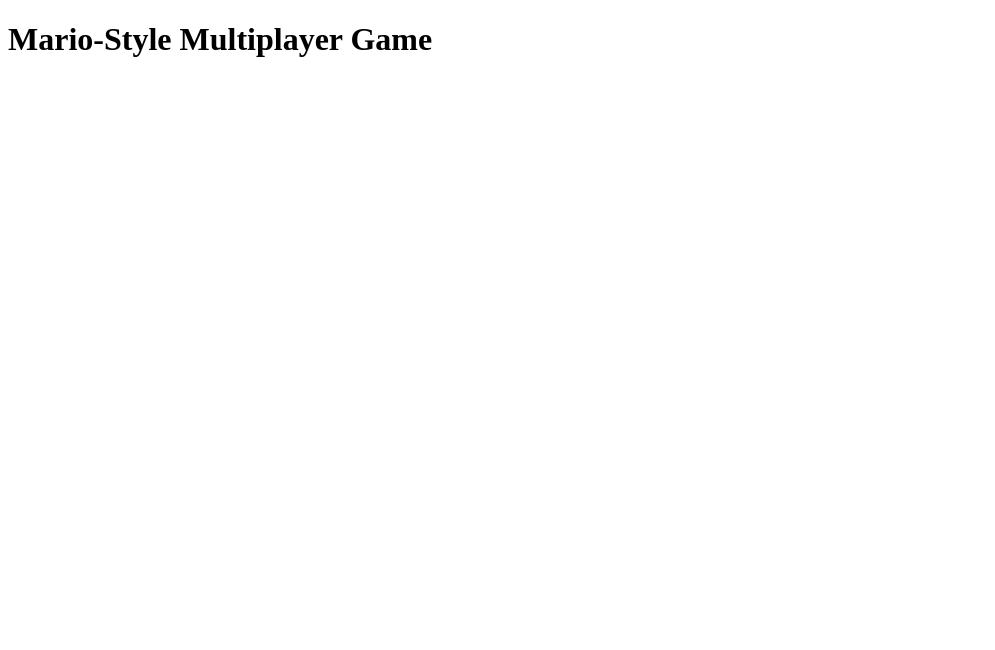
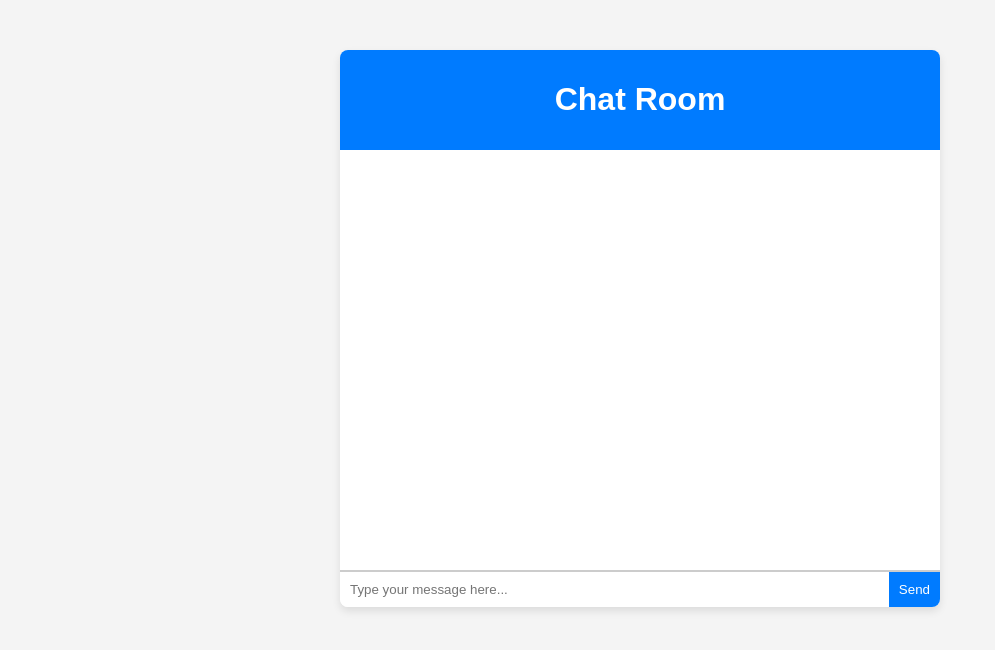
Before and after one commit to goodrows/test, a plain HTML site: page index.html in a window 1280 px wide. Shown: the whole page, without its empty margins (0-995 px from the left). Drawn offline with Linux system fonts and the light colour scheme.

Commit message:
Update index.html

```diff
--- a/index.html
+++ b/index.html
@@ -1,14 +1,98 @@
 <!DOCTYPE html>
 <html lang="en">
 <head>
-  <meta charset="UTF-8">
-  <meta name="viewport" content="width=device-width, initial-scale=1.0">
-  <title>2D Multiplayer Game</title>
-  <link rel="stylesheet" href="style.css">
+    <meta charset="UTF-8">
+    <meta name="viewport" content="width=device-width, initial-scale=1.0">
+    <title>Chat Website</title>
+    <style>
+        body {
+            font-family: Arial, sans-serif;
+            margin: 0;
+            padding: 0;
+            background-color: #f4f4f4;
+        }
+        .chat-container {
+            width: 100%;
+            max-width: 600px;
+            margin: 50px auto;
+            background: #fff;
+            border-radius: 8px;
+            box-shadow: 0 4px 8px rgba(0, 0, 0, 0.1);
+            overflow: hidden;
+        }
+        .chat-header {
+            background: #007bff;
+            color: #fff;
+            padding: 10px;
+            text-align: center;
+        }
+        .chat-messages {
+            height: 400px;
+            overflow-y: auto;
+            padding: 10px;
+            border-bottom: 1px solid #ccc;
+        }
+        .chat-messages p {
+            margin: 10px 0;
+            padding: 10px;
+            background: #f1f1f1;
+            border-radius: 5px;
+            width: fit-content;
+            max-width: 80%;
+        }
+        .chat-messages p.sent {
+            background: #007bff;
+            color: #fff;
+            margin-left: auto;
+        }
+        .chat-input {
+            display: flex;
+            border-top: 1px solid #ccc;
+        }
+        .chat-input input {
+            flex: 1;
+            padding: 10px;
+            border: none;
+            outline: none;
+        }
+        .chat-input button {
+            padding: 10px;
+            background: #007bff;
+            color: #fff;
+            border: none;
+            cursor: pointer;
+        }
+    </style>
 </head>
 <body>
-  <h1>Mario-Style Multiplayer Game</h1>
-  <canvas id="gameCanvas"></canvas>
-  <script src="game.js"></script>
+    <div class="chat-container">
+        <div class="chat-header">
+            <h1>Chat Room</h1>
+        </div>
+        <div class="chat-messages" id="chatMessages">
+            <!-- Messages will appear here -->
+        </div>
+        <div class="chat-input">
+            <input type="text" id="messageInput" placeholder="Type your message here...">
+            <button onclick="sendMessage()">Send</button>
+        </div>
+    </div>
+
+    <script>
+        const chatMessages = document.getElementById('chatMessages');
+        const messageInput = document.getElementById('messageInput');
+
+        function sendMessage() {
+            const message = messageInput.value.trim();
+            if (message) {
+                const messageElement = document.createElement('p');
+                messageElement.textContent = message;
+                messageElement.classList.add('sent');
+                chatMessages.appendChild(messageElement);
+                chatMessages.scrollTop = chatMessages.scrollHeight; // Auto-scroll to the bottom
+                messageInput.value = ''; // Clear the input
+            }
+        }
+    </script>
 </body>
 </html>
```
